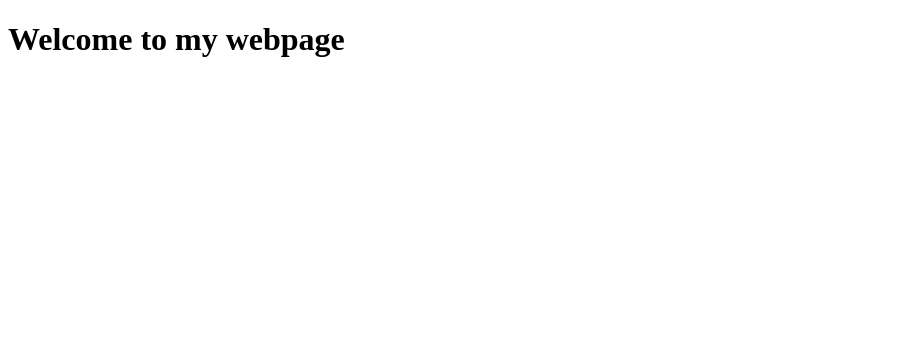
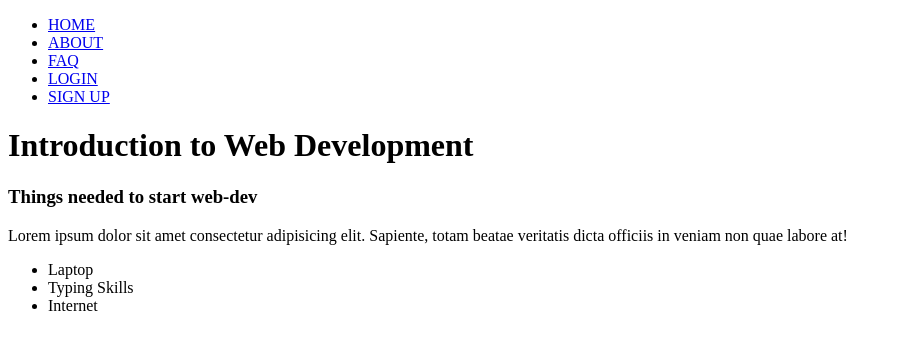
Before and after one commit to sava158/sav, a plain HTML site: page index.html in a window 1280 px wide. Shown: the whole page, without its empty margins (0-901 px from the left). Drawn offline with Linux system fonts and the light colour scheme.

Commit message:
Created content in index file

```diff
--- a/index.html
+++ b/index.html
@@ -7,6 +7,31 @@
     <title>Document</title>
 </head>
 <body>
-    <h1>Welcome to my webpage</h1>
+    <!-- Start Navigation Links -->
+    <nav>
+        <ul>
+            <li>
+                <a href="#">HOME</a></li>
+            <li><a href="#">ABOUT</a></li>
+            <li><a href="#">FAQ</a></li>
+            <li><a href="#">LOGIN</a></li>
+            <li><a href="#">SIGN UP</a></li>
+
+        </ul>
+    </nav>
+    <!-- End  Navigation -->
+    <main>
+        <h1>Introduction to Web Development</h1>
+        <article>
+            <h3>Things needed to start web-dev</h3>
+            <p>Lorem ipsum dolor sit amet consectetur adipisicing elit. Sapiente, totam beatae veritatis dicta officiis in veniam non quae labore at!</p>
+            <ul>
+                <li>Laptop</li>
+                <li>Typing Skills</li>
+                <li>Internet</li>
+            </ul>
+        </article>
+    </main>
+
 </body>
 </html>
```
